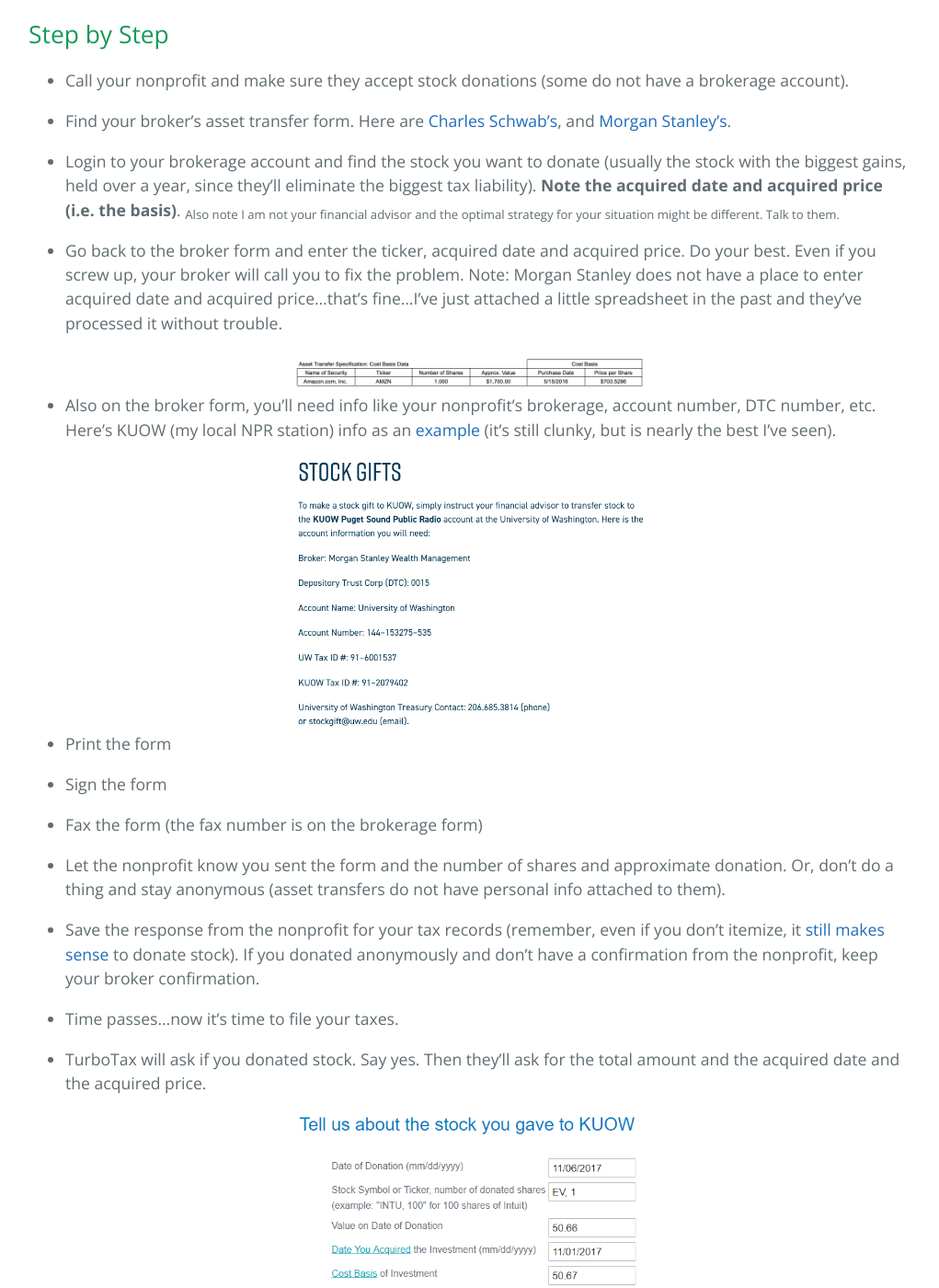
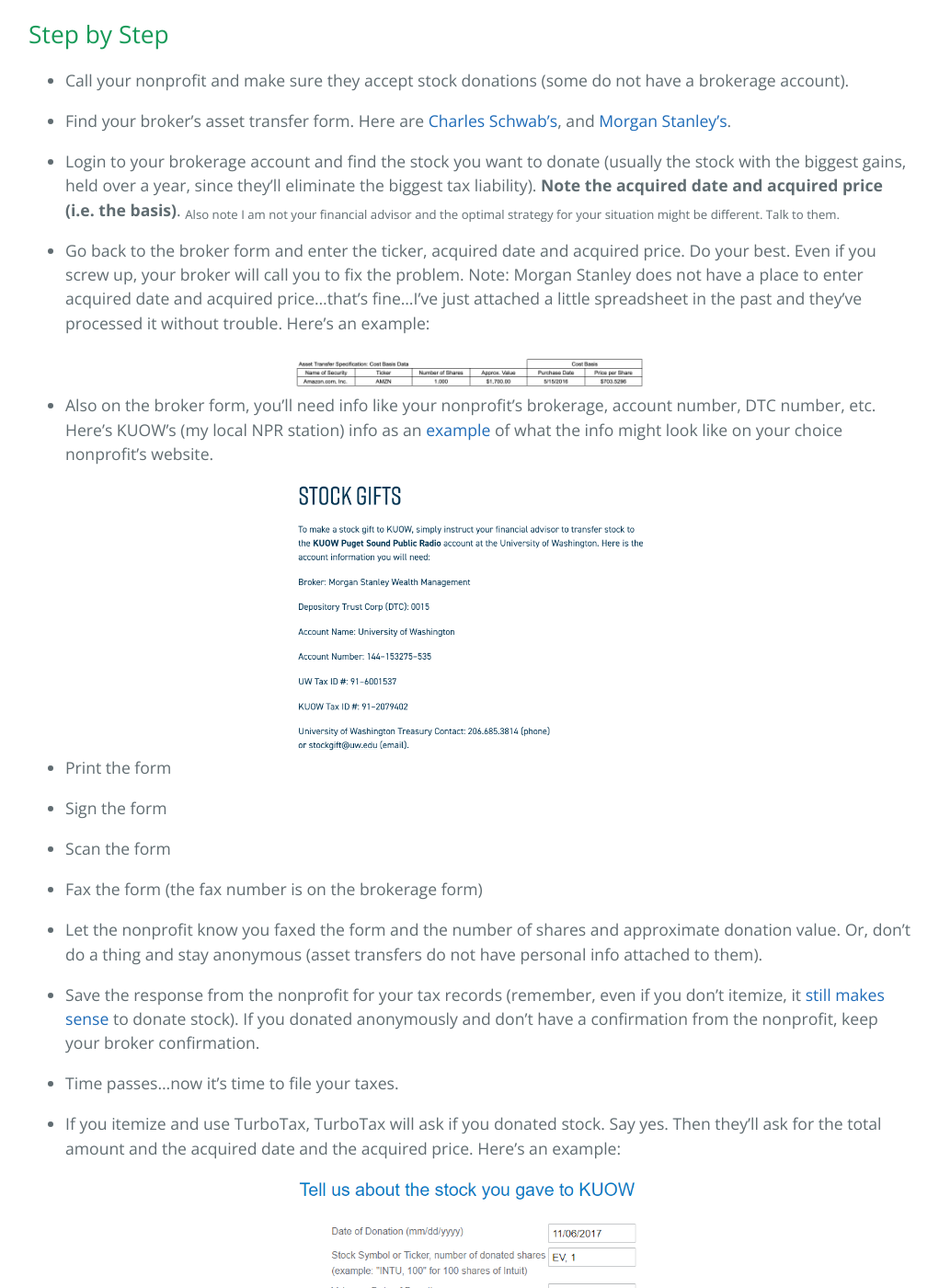
Before and after one commit to brntsllvn/donate-stock, a Jekyll site: the page built from _posts/2019-02-23-how-to-donate-stock.markdown, in a window 1280 px wide and 1400 px high, scrolled down 818 px. Shown: the whole window at 92% size, without its empty margins (129-1150 px from the left). Built offline with Jekyll 4.4.1, drawn with Linux system fonts in a browser that asks for light colours; some of the changed text lies outside the part shown.

Commit message:
update how to donate stock

```diff
--- a/_posts/2019-02-23-how-to-donate-stock.markdown
+++ b/_posts/2019-02-23-how-to-donate-stock.markdown
@@ -25,7 +25,7 @@ Donating stock [makes sense mathematically]({% post_url 2019-02-09-why-donate-st
 
 - Login to your brokerage account and find the stock you want to donate (usually the stock with the biggest gains, held over a year, since they'll eliminate the biggest tax liability). **Note the acquired date and acquired price (i.e. the basis)**. <sub>Also note I am not your financial advisor and the optimal strategy for your situation might be different. Talk to them.</sub>
 
-- Go back to the broker form and enter the ticker, acquired date and acquired price. Do your best. Even if you screw up, your broker will call you to fix the problem. Note: Morgan Stanley does not have a place to enter acquired date and acquired price...that's fine...I've just attached a little spreadsheet in the past and they've processed it without trouble.
+- Go back to the broker form and enter the ticker, acquired date and acquired price. Do your best. Even if you screw up, your broker will call you to fix the problem. Note: Morgan Stanley does not have a place to enter acquired date and acquired price...that's fine...I've just attached a little spreadsheet in the past and they've processed it without trouble. Here's an example:
 
 {% include
     img.html
@@ -33,7 +33,7 @@ Donating stock [makes sense mathematically]({% post_url 2019-02-09-why-donate-st
     alt="a picture of the morgan stanley supplement I created to specify which shares by acquired date and basis I want to donate. The image shows a table with one line (and some headers above the one line) that reads Name of Security: Amazon.com, Inc. Ticker: AMZN, Number of Shares: 1.000, Aprox. Value: $1,700, Purchase Date: 5/15/2016, Price per Share: $703.5296."
 %}
 
-- Also on the broker form, you'll need info like your nonprofit's brokerage, account number, DTC number, etc. Here's KUOW (my local NPR station) info as an [example](https://kuow.org/gift-securities) (it's still clunky, but is nearly the best I've seen).
+- Also on the broker form, you'll need info like your nonprofit's brokerage, account number, DTC number, etc. Here's KUOW's (my local NPR station) info as an [example](https://kuow.org/gift-securities) of what the info might look like on your choice nonprofit's website.
 
 {% include
     img.html
@@ -46,15 +46,17 @@ Donating stock [makes sense mathematically]({% post_url 2019-02-09-why-donate-st
 
 - Sign the form
 
+- Scan the form
+
 - Fax the form (the fax number is on the brokerage form)
 
-- Let the nonprofit know you sent the form and the number of shares and approximate donation. Or, don't do a thing and stay anonymous (asset transfers do not have personal info attached to them).
+- Let the nonprofit know you faxed the form and the number of shares and approximate donation value. Or, don't do a thing and stay anonymous (asset transfers do not have personal info attached to them).
 
 - Save the response from the nonprofit for your tax records (remember, even if you don't itemize, it [still makes sense]({% post_url 2019-02-11-donate-stock-even-if-you-do-not-itemize %}) to donate stock). If you donated anonymously and don't have a confirmation from the nonprofit, keep your broker confirmation.
 
 - Time passes...now it's time to file your taxes.
 
-- TurboTax will ask if you donated stock. Say yes. Then they'll ask for the total amount and the acquired date and the acquired price.
+- If you itemize and use TurboTax, TurboTax will ask if you donated stock. Say yes. Then they'll ask for the total amount and the acquired date and the acquired price. Here's an example:
 
 {% include
     img.html
@@ -65,11 +67,12 @@ Donating stock [makes sense mathematically]({% post_url 2019-02-09-why-donate-st
 
 - That's it!
 
-
-
-
 ## Conclusion
 
-It takes me about an hour to dig up the right form, find my acquired date and basis, fill in the form, and double-check it is correct. Some people find this "extremely easy" <sup>[lawyers](https://www.nolo.com/legal-encyclopedia/donating-stock-charity.html)</sup>, and others, who use their phone for everything, find it tedious or impossible. Then you have to keep track of the donation (and acquired date and basis!) until it's time to file your taxes (or use something like [Its Deductible](https://itsdeductibleonline.intuit.com/)).
+It takes me about an hour to dig up the right form, find my acquired date and basis, fill in the form, then go through the hassle of printing, signing, scanning, and faxing. Some people find this "extremely easy" <sup>[lawyers](https://www.nolo.com/legal-encyclopedia/donating-stock-charity.html)</sup>, and others, who use their phone for everything, find it tedious or impossible. After you've processed the donation, you still have to keep track of it (including the acquired date and basis) until it's time to itemize your taxes (or use something like [Its Deductible](https://itsdeductibleonline.intuit.com/)).
 
 Shameless plug: [BoonStock](https://donatestock.io) solves all these problems. Goodbye fax machine. Hello bigger donation and deduction.
+
+## Write For Help: brent@donatestock.io
+
+If this whole process is overwhelming, send me an email and I will personally research your circumstances and help you with the paperwork...for free. No sales pitch. Nothing. I'm happy to help and want to understand any issues you're facing, plus I like learning about weird brokerage details (I know...I'm odd). Anyway. I'm here to help!
```
